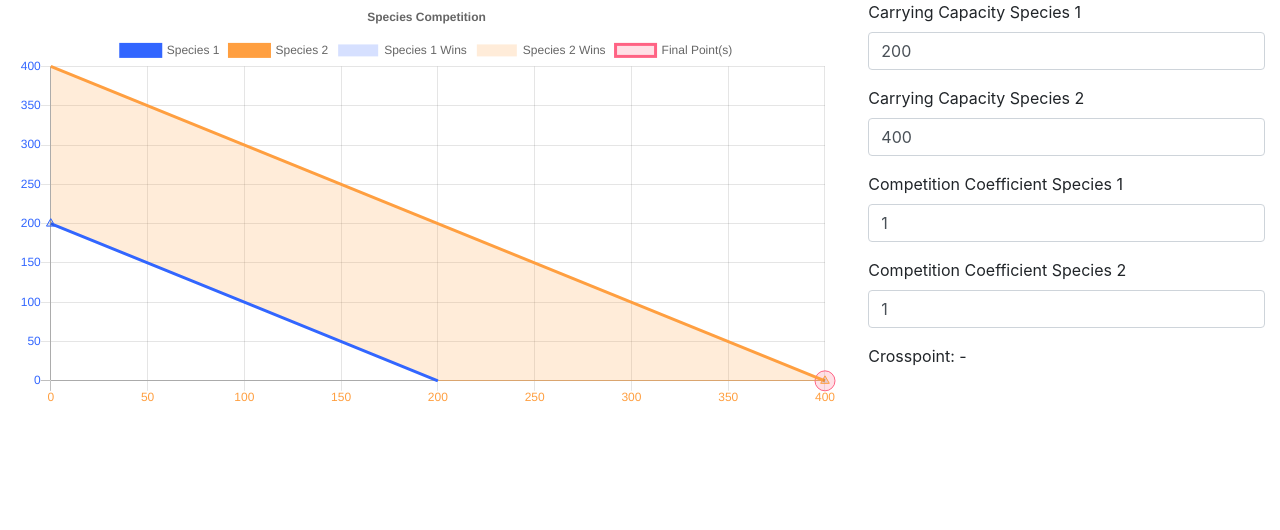
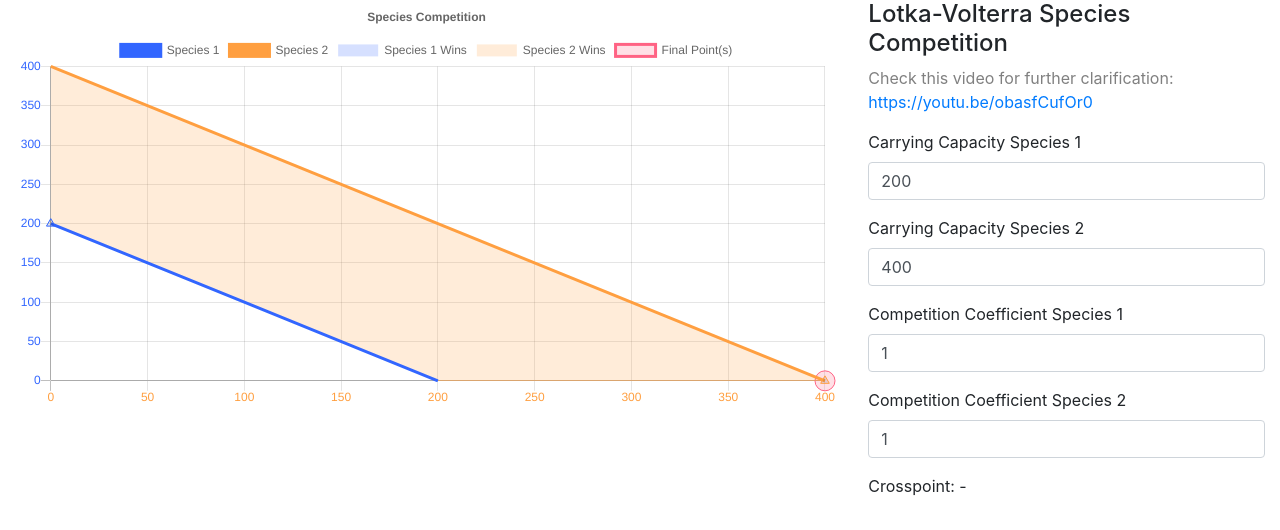
Before and after one commit to suricactus/speciesCompetitionChartJs, a plain HTML site: page index.html in a window 1280 px wide. Drawn offline with nearby package versions, Linux system fonts and the light colour scheme.

Commit message:
Added title

```diff
--- a/index.html
+++ b/index.html
@@ -2,7 +2,7 @@
 <html>
 
 <head>
-	<title>Scatter Chart Multi Axis</title>
+	<title>Species Competition Chart.js</title>
 	<link rel="stylesheet" href="https://stackpath.bootstrapcdn.com/bootstrap/4.1.3/css/bootstrap.min.css" integrity="sha384-MCw98/SFnGE8fJT3GXwEOngsV7Zt27NXFoaoApmYm81iuXoPkFOJwJ8ERdknLPMO" crossorigin="anonymous">
 	<script src="https://cdnjs.cloudflare.com/ajax/libs/Chart.js/2.7.3/Chart.bundle.js"></script>
 
@@ -23,6 +23,8 @@
 				<canvas id="canvas"></canvas>
 			</div>
 			<div class="col col-4">
+				<h4>Lotka-Volterra Species Competition</h4>
+				<p style="color: grey">Check this video for further clarification: <a href="https://youtu.be/obasfCufOr0" target="blank">https://youtu.be/obasfCufOr0</a></p>
 				<form>
 					<div class="form-group">
 						<label for="species1-capacity">Carrying Capacity Species 1</label>
```
Lines whose indentation alone changed are shown as unchanged.
